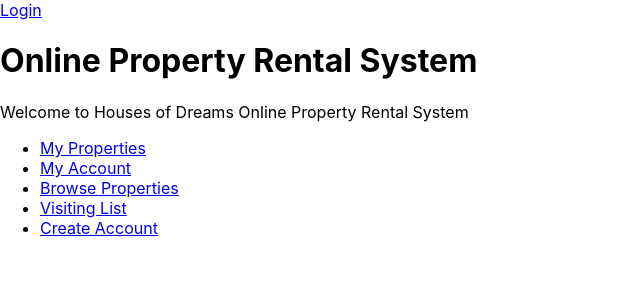
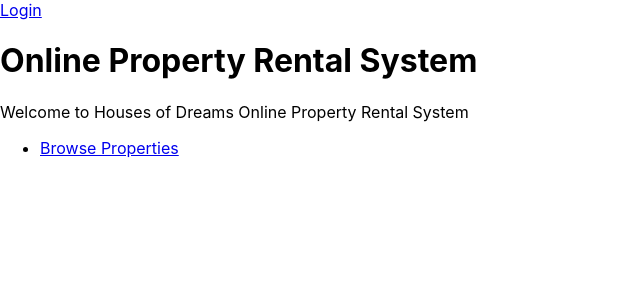
Before and after one commit to mattorchard/OPR, a React (Create React App) app in the folder client/: page / in a window 1280 px wide. Shown: the top 300 px of the page, without its empty margins (0-640 px from the left). Built offline with nearby package versions, Linux system fonts and the light colour scheme.

Commit message:
Pass role on login, and restrict landing page content based on role

```diff
--- a/client/src/Contexts/Auth.js
+++ b/client/src/Contexts/Auth.js
@@ -19,7 +19,7 @@ export default class Auth extends Component {
         authenticated: false,
         token: null,
         user: {
-          roles: ["visitor"]
+          role: "visitor"
         }
       };
     }
--- a/client/src/Contexts/UserContext.js
+++ b/client/src/Contexts/UserContext.js
@@ -2,7 +2,7 @@ import React from "react";
 
 const UserContext = React.createContext({
   authenticated: false,
-  user: {roles: ["visitor"]},
+  user: {role: "visitor"},
   token: null,
   authenticate: (user, token) => {},
   unAuthenticate: () => {}
--- a/client/src/Screens/LandingScreen/LandingScreen.js
+++ b/client/src/Screens/LandingScreen/LandingScreen.js
@@ -1,29 +1,34 @@
 import React, {Component} from "react";
 import {Link} from "react-router-dom";
+import {UserConsumer} from "../../Contexts/UserContext";
 
 
 export default class LandingScreen extends Component {
+
   render() {
     return <main>
       <h1>Online Property Rental System</h1>
       Welcome to Houses of Dreams Online Property Rental System
-      <ul>
-        <li>
-          <Link to="/my-properties">My Properties</Link>
-        </li>
-        <li>
-          <Link to="/my-account">My Account</Link>
-        </li>
-        <li>
-          <Link to="/browse">Browse Properties</Link>
-        </li>
-        <li>
-          <Link to="/visiting-list">Visiting List</Link>
-        </li>
-        <li>
-          <Link to="/create-account">Create Account</Link>
-        </li>
-      </ul>
+
+      <UserConsumer>{({user}) => {
+        const links = { "/browse": "Browse Properties" };
+        if (user.authenticated) {
+          links["/my-account"] = "My Account";
+        }
+        if (user.role === "owner") {
+          links["/my-properties"] = "My Properties";
+        } else if (user.role === "customer") {
+          links["/visiting-list"] = "Visiting List";
+        } else if (user.role === "agent") {
+          links["/create-account"] = "Create Account";
+        }
+        return <ul> {
+          Object.entries(links).map(([url, label]) =>
+            <li key={url}><Link to={url}>{label}</Link></li>
+        )} </ul>;
+      }}
+      </UserConsumer>
+
     </main>;
   }
 }
```
Also changed, not shown: 1 other file (tests, documents, lock files or other folders).
